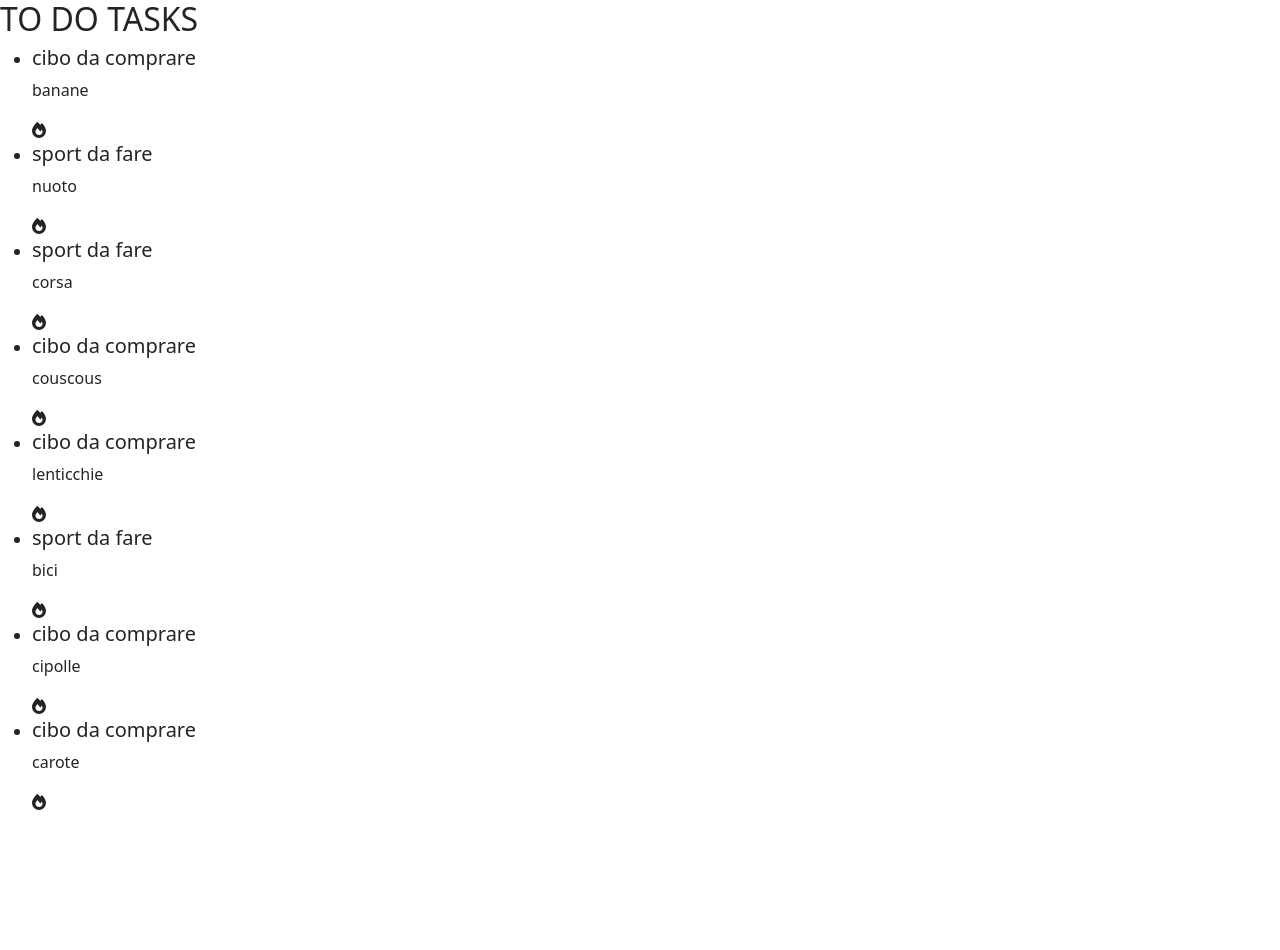
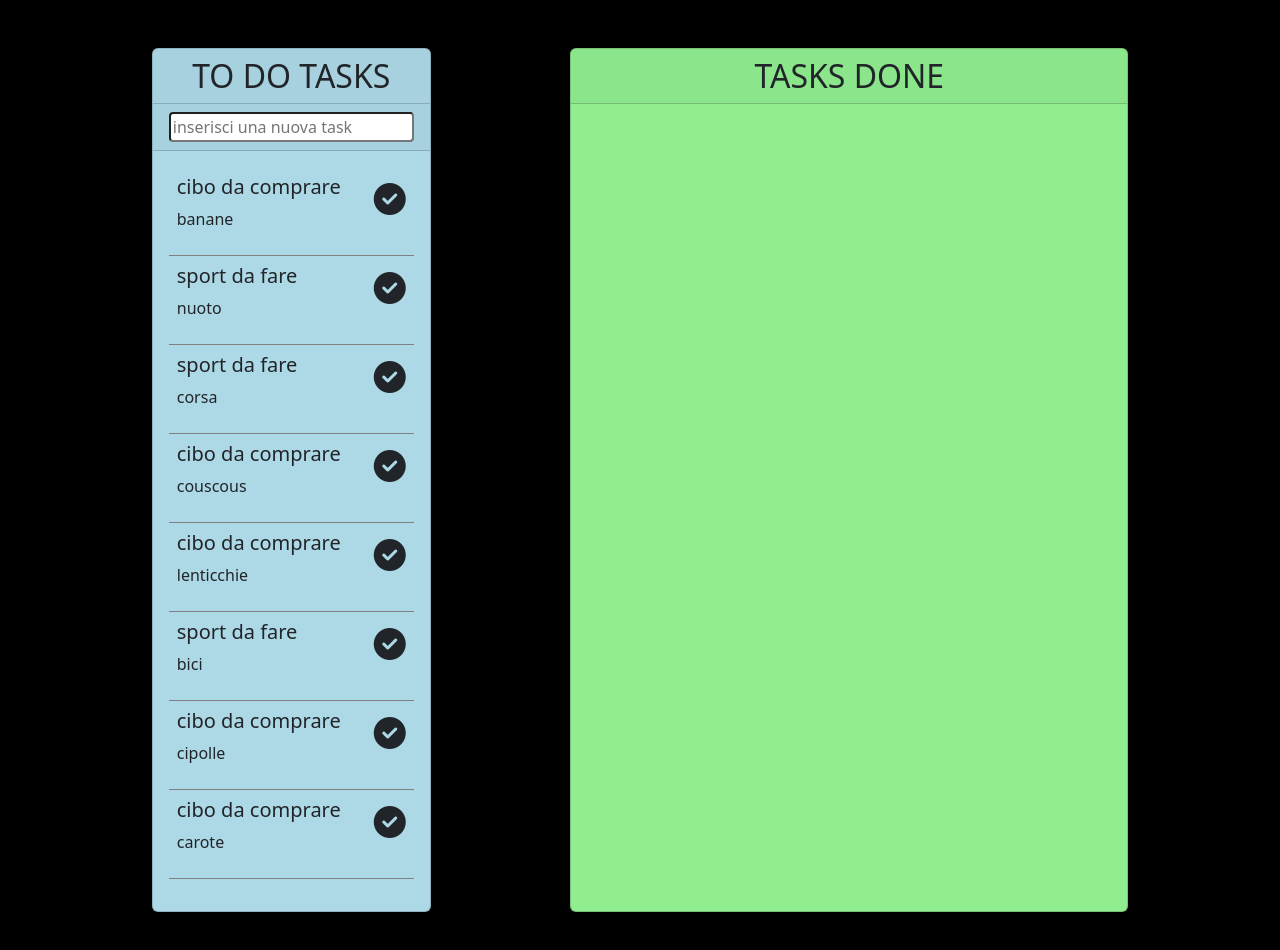
Before and after one commit to nicolaazonta/vue-todolist, a plain HTML site: page index.html in a window 1280 px wide. Before the commit the page ends 830 px from the top, so only its background shows below. Drawn offline with nearby package versions, Linux system fonts and the light colour scheme.

Commit message:
complete milestone 1 and 2

```diff
--- a/assets/css/style.css
+++ b/assets/css/style.css
@@ -1,3 +1,21 @@
-.striked_class{
+.striked{
     text-decoration: line-through;
 }
+body{
+    background-color: black;
+}
+#to_do_tasks {
+    background-color:lightblue;
+}
+#tasks_done {
+    background-color:lightgreen;
+}
+.card li{
+    border-bottom: 1px solid gray;
+}
+.not_show{
+    display: none !important;;
+}
+.show{
+    display:block;
+}
--- a/assets/js/app.js
+++ b/assets/js/app.js
@@ -25,43 +25,58 @@ createApp({
             tasks: [
                 {
                     title: 'cibo da comprare',
-                    text: 'banane'
+                    text: 'banane',
+                    done: false
                 },
                 {
                     title: 'sport da fare',
-                    text: 'nuoto'
+                    text: 'nuoto',
+                    done: false
                 },
                 {
                     title: 'sport da fare',
-                    text: 'corsa'
+                    text: 'corsa',
+                    done: false
                 },
                 {
                     title: 'cibo da comprare',
-                    text: 'couscous'
+                    text: 'couscous',
+                    done: false
                 },
                 {
                     title: 'cibo da comprare',
-                    text: 'lenticchie'
+                    text: 'lenticchie',
+                    done: false
                 },
                 {
                     title: 'sport da fare',
-                    text: 'bici'
+                    text: 'bici',
+                    done: false
                 },
                 {
                     title: 'cibo da comprare',
-                    text: 'cipolle'
+                    text: 'cipolle',
+                    done: false
                 },
                 {
                     title: 'cibo da comprare',
-                    text: 'carote'
+                    text: 'carote',
+                    done: false
                 },
             ]
         }
     },
-    methods:{
-        striked(i){
-            console.log('clicked');
-            this.tasks[i].title = striked_class;
+    methods: {
+        taskDone(task,i) {
+            task.done=true;
+            console.log(task);
+        },
+        taskUnDone(task,i) {
+            task.done=false;
+            console.log(task);
+        },
+        addTask(){
+            console.log('aggiungi');
         }
     }
 }).mount('#app')
--- a/index.html
+++ b/index.html
@@ -3,10 +3,15 @@
 <head>
     <meta charset="UTF-8">
     <meta http-equiv="X-UA-Compatible" content="IE=edge">
+
     <meta name="viewport" content="width=device-width, initial-scale=1.0">
+
     <link rel="stylesheet" href="https://cdnjs.cloudflare.com/ajax/libs/font-awesome/6.2.1/css/all.min.css" integrity="sha512-MV7K8+y+gLIBoVD59lQIYicR65iaqukzvf/nwasF0nqhPay5w/9lJmVM2hMDcnK1OnMGCdVK+iQrJ7lzPJQd1w==" crossorigin="anonymous" referrerpolicy="no-referrer" />
+
     <link href="https://cdn.jsdelivr.net/npm/bootstrap@5.2.3/dist/css/bootstrap.min.css" rel="stylesheet" integrity="sha384-rbsA2VBKQhggwzxH7pPCaAqO46MgnOM80zW1RWuH61DGLwZJEdK2Kadq2F9CUG65" crossorigin="anonymous">
     <meta name="viewport" content="width=device-width, initial-scale=1.0">
+    <link href="https://cdn.jsdelivr.net/npm/bootstrap@5.2.3/dist/css/bootstrap.min.css" rel="stylesheet" integrity="sha384-rbsA2VBKQhggwzxH7pPCaAqO46MgnOM80zW1RWuH61DGLwZJEdK2Kadq2F9CUG65" crossorigin="anonymous">
+    <link rel="stylesheet" href="./assets/css/style.css">
     <title>vue-todolist</title>
 </head>
 <body>
@@ -15,21 +20,51 @@
     <header>
 
     </header>
-    <main>
+    <main class="d-flex container justify-content-around my-5">
+
+        <div id="to_do_tasks" class="card w-25">
+            <h2 class="text-uppercase card-header text-center">to do tasks</h2>
+            <div class="card-header">
+                <input class="rounded-1 w-100" type="text" placeholder="inserisci una nuova task" v-on:keyup.enter="addTask">
+            </div>
+            <ul class="card-body">
+                <li
+                class="d-flex justify-content-between p-2"
+                v-for="(task , index) in tasks"
+
+                >
+
+                    <div class="text d-flex flex-column">
+                        <h5
+                        :class="task.done === true ? 'striked' : ''"
+                        >{{task.title}}</h5>
+                        <p
+                        :class="task.done === true ? 'striked' : ''"
+                        >{{task.text}}</p>
+                    </div>
+                    <i @click="taskDone(task, index)" class="mt-2 fa-solid fa-circle-check fa-2x" ></i>
+                </li>
+            </ul>
+        </div>
 
 
-        <div class="to_do_tasks">
-            <h2 class="text-uppercase">to do tasks</h2>
-            <ul>
-                <li v-for="(task , index) in tasks" >
-                    <h5>{{task.title}}</h5>
-                    <p>{{task.text}}</p>
-                    <i :class="{ active: isActive }" @click="striked" class="fa-solid fa-fire"></i>
+        <div id="tasks_done" class="card w-50">
+            <h2 class="text-uppercase card-header text-center">tasks done</h2>
+            <ul class="card-body">
+                <li
+                class="d-flex justify-content-between p-2"
+                v-for="(task , index) in tasks"
+                :class="task.done === true ? 'show' : 'not_show'"
+                >
+                    <div class="text d-flex w-100 justify-content-between align-items-baseline">
+                        <h5 >{{task.title}}</h5>
+                        <p >{{task.text}}</p>
+                        <i @click="taskUnDone(task, index)" class="fa-solid fa-circle-xmark"></i>
+                    </div>
+
                 </li>
             </ul>
-
         </div>
-
 
 
 
```
